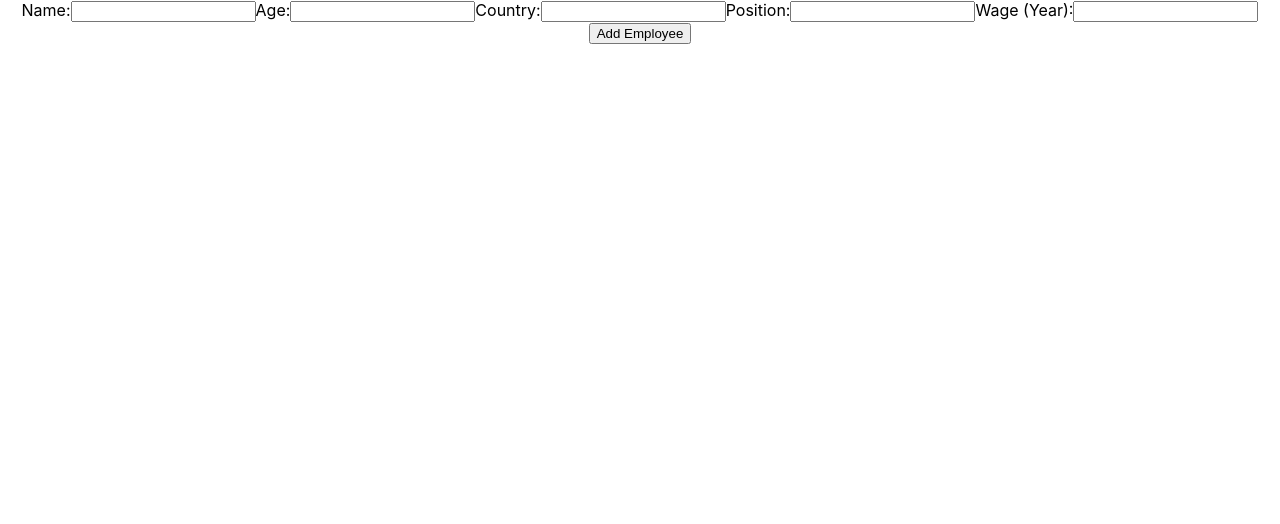
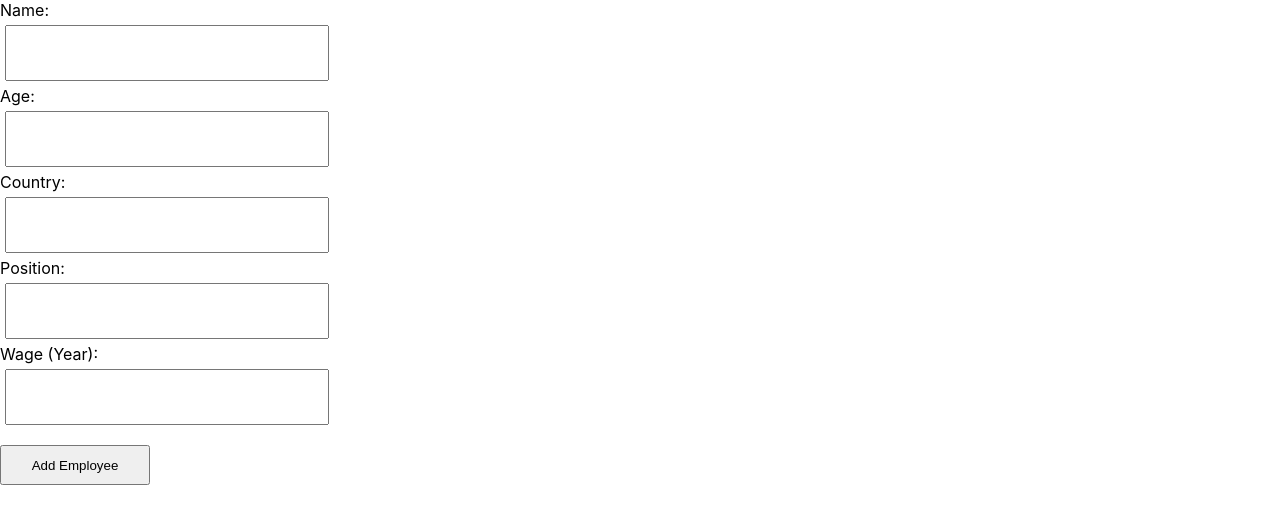
Before and after one commit to graham218/react_mysql, a React (Create React App) app in the folder client/: page / in a window 1280 px wide. Shown: the top 524 px of the page. Built offline with nearby package versions, Linux system fonts and the light colour scheme.

Commit message:
Update App.css

```diff
--- a/client/src/App.css
+++ b/client/src/App.css
@@ -1,38 +1,25 @@
 .App {
-  text-align: center;
-}
-
-.App-logo {
-  height: 40vmin;
-  pointer-events: none;
-}
-
-@media (prefers-reduced-motion: no-preference) {
-  .App-logo {
-    animation: App-logo-spin infinite 20s linear;
-  }
-}
-
-.App-header {
-  background-color: #282c34;
-  min-height: 100vh;
   display: flex;
   flex-direction: column;
-  align-items: center;
   justify-content: center;
-  font-size: calc(10px + 2vmin);
-  color: white;
 }
-
-.App-link {
-  color: #61dafb;
+.information{
+  display: flex;
+  flex-direction: column;
+  justify-content: center;
 }
-
-@keyframes App-logo-spin {
-  from {
-    transform: rotate(0deg);
-  }
-  to {
-    transform: rotate(360deg);
-  }
+.information input{
+  width: 300px;
+  height: 50px;
+  font-size: 20px;
+  padding-left: 18px;
+  margin: 5px;
 }
+.information button{
+  width: 150px;
+  height: 40px;
+  margin-top: 15px;
+}
+.information button:hover{
+  cursor: progress;
+}
```
